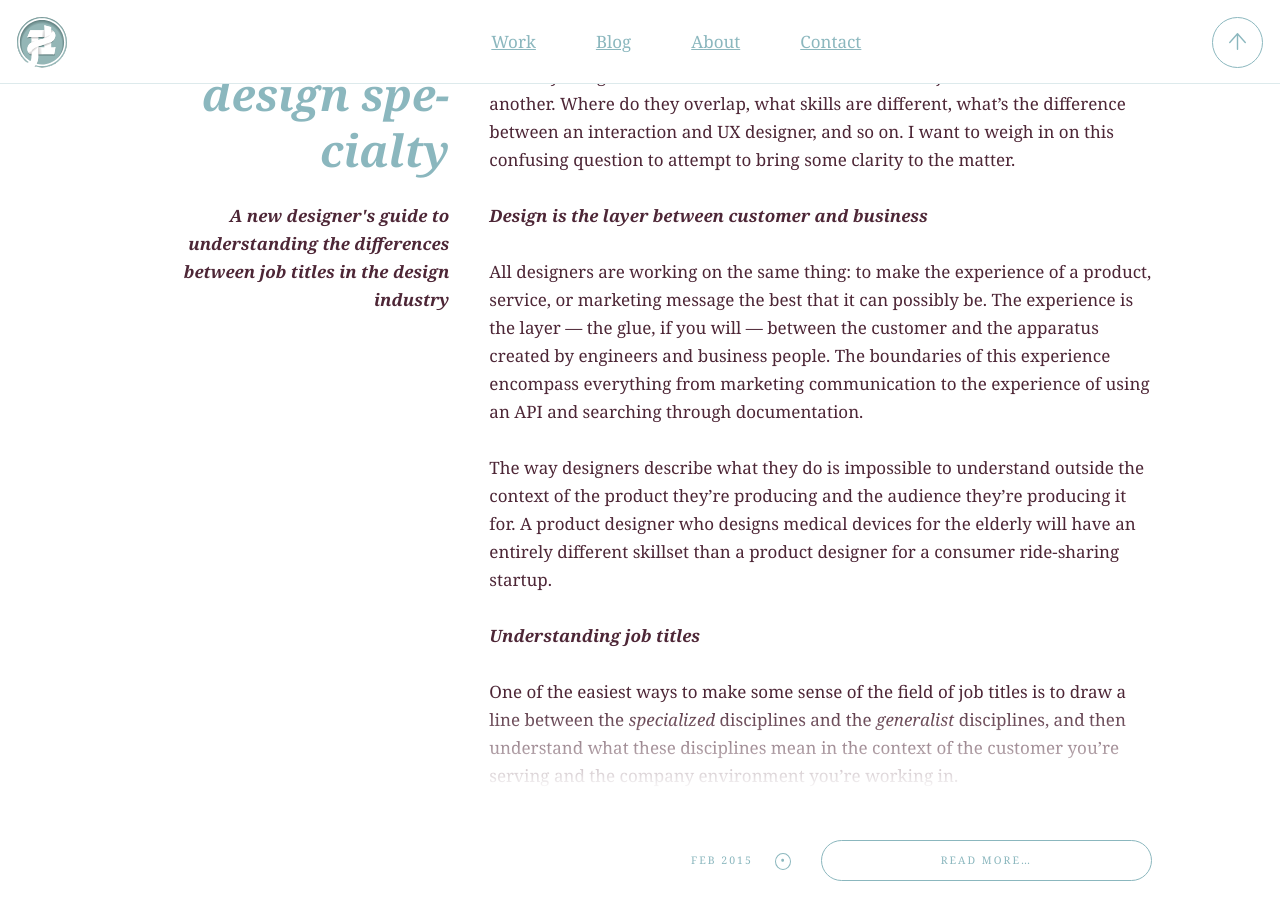
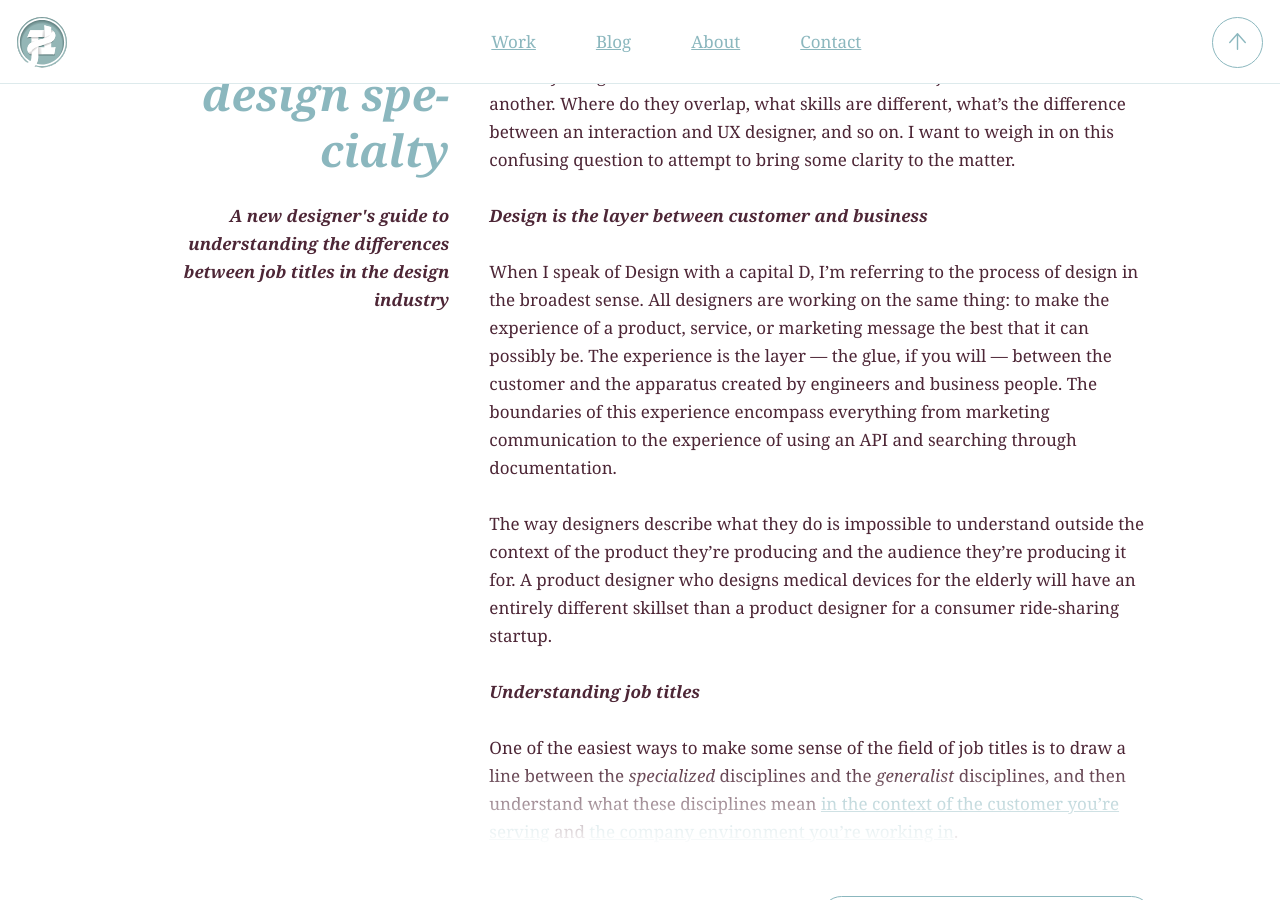
Before and after one commit to zachalbert/zachalbert.com_v6-build, a Jekyll site: the page built from index.html, in a window 1280 px wide and 900 px high, scrolled down 1006 px. Built offline with Jekyll 4.4.1, drawn with Linux system fonts in a browser that asks for light colours; the list of posts is cut into pages by our own code; comment, search, counter and statistics services are not loaded; some of the changed lines change nothing that is shown.

Commit message:
Publishing post

```diff
--- a/_posts/2015-02-10-how-to-pick-a-design-specialty.md
+++ b/_posts/2015-02-10-how-to-pick-a-design-specialty.md
@@ -16,26 +16,25 @@
 
 ### Design is the layer between customer and business
 
-All designers are working on the same thing: to make the experience of a product, service, or marketing message the best that it can possibly be. The experience is the layer — the glue, if you will — between the customer and the apparatus created by engineers and business people. The boundaries of this experience encompass everything from marketing communication to the experience of using an API and searching through documentation.
+When I speak of Design with a capital D, I'm referring to the process of design in the broadest sense. All designers are working on the same thing: to make the experience of a product, service, or marketing message the best that it can possibly be. The experience is the layer — the glue, if you will — between the customer and the apparatus created by engineers and business people. The boundaries of this experience encompass everything from marketing communication to the experience of using an API and searching through documentation.
 
 The way designers describe what they do is impossible to understand outside the context of the product they're producing and the audience they're producing it for. A product designer who designs medical devices for the elderly will have an entirely different skillset than a product designer for a consumer ride-sharing startup.
 
 ## Understanding job titles
 
-One of the easiest ways to make some sense of the field of job titles is to draw a line between the *specialized* disciplines and the *generalist* disciplines, and then understand what these disciplines mean in the context of the customer you're serving and the company environment you're working in.
+One of the easiest ways to make some sense of the field of job titles is to draw a line between the *specialized* disciplines and the *generalist* disciplines, and then understand what these disciplines mean <a href="#who-do-you-want-to-serve">in the context of the customer you're serving</a> and <a href="#what-kind-of-company-do-you-want-to-work-for">the company environment you're working in</a>.
 
 <!-- more -->
 <div class="anchor-offset" id="more"></div>
 
 1. *Specialized Designers* — Those who focus on a particular point in time or a specific aspect of the design (such as a visual designer, who might only work on UI polish, or an interaction designer who will zoom in on the nitty gritty of how users interact with controls). They may work across a product lifecycle, but will generally be focused on a single aspect of it. Specialists thrive on larger teams who can oversee the disciplines the specialist doesn't cover.
-2. *Generalist Designers* — Those who generalize and see a product through a wider chunk of its lifecycle (such as a product designer or entrepreneur who will design a product from idea all the way through implementation). They tend to be more holistic in their thinking, often pulling in techniques and findings from unrelated fields to enhance their design. They tend to thrive in younger companies where specialization is a liability rather than an asset.
-
+2. *Generalist Designers* — Those who generalize and see a product through a wider chunk of its lifecycle (such as a product designer or entrepreneur who will design a product from initial idea all the way through implementation). They tend to be more wholistic in their thinking, often pulling in techniques and findings from unrelated fields to enhance their design, yet not diving as deep as the specialist. They tend to thrive in younger companies where specialization is a liability rather than an asset.
 
 ### All designers are user experience designers
 
-_All_ designers in any capacity are user experience designers. Since all designers work along the customer-facing spectrum, all designers have the capacity to affect the experience <a href="/ten-million-smiles/">positively or negatively</a>.
+_All_ Designers are user experience designers, if you care to be pedantic with me for a moment. Since all designers work along the customer-facing spectrum, all designers have the capacity to affect the experience positively or negatively.
 
-Within that umbrella, however, the specialists and generalists break down more like this:
+Within that umbrella, however, the specialists and generalists break down more specifically like this:
 
 * Design &amp; User Experience
   * Specialized Designers
@@ -58,35 +57,45 @@
 If you answer the following two questions honestly and accurately, you'll be pretty close to narrowing down an ideal specialty:
 
 1. <a href="#who-do-you-want-to-serve">Who do you want to serve with your design work?</a>
-2. <a href="#what-kind-of-company-environment-do-you-want-to-work-in">What kind of environment do you want to work in?</a>
+2. <a href="#what-kind-of-company-do-you-want-to-work-for">What kind of environment do you want to work in?</a>
 
 ## Who do you want to serve?
 
 When I say "serve" in this context, I mean your end-user. Though design is about flexibly and creatively solving problems in unfamiliar problem spaces, having a connection to your end-user goes a long way toward helping you overcome the more uncomfortable aspects of design. For example, humbly accepting your user knows more about their problem than you do, or seeking the opinion of colleagues even if it means showing unpolished work. These are all things that become much easier when you _genuinely care_ about the effect your solution has on your audience.
 
+Furthermore, this helps you understand the size of the job market you'll be entering, and what an average day might look like. For instance, if you're really interested in building products to help small business owners run their businesses more effectively, then you might look at jobs in mobile app design and follow a few companies that successfully deliver products to this customer base.
+
 In broad strokes, here are a few customer categories to consider in the software space (this is not a comprehensive list):
 
 * **B2B customers** — Business customers have very specific needs with very specific budgets, and are eager to pay for the solution that fits their needs the best. Business customers tend to be more accessible, fewer in number, and extremely loyal — as long as you can deliver on a demanding feature list better than your competitors. Common companies for designers in this space are usually online, software-as-a-service based.
-* **Consumer market** — Consumer facing software has a different set of requirements, and carries with it the allure of designing for a massive audience. Designing for the broader consumer market means your design decisions may intimately affect the lives of many. Simultaneously, the consumer market tends to be more fickle than business customers, adopting fad products that are here today, gone tomorrow.
-* **Specific customer vertical** — Another way to think about who you design for is to pick a specific demographic or vertical you care a lot about. If you're interested in wine, then you might build a great career at an agency that does business with a lot of wineries. If you're more of a social enterprise type, the non-profit world is in serious need of talented designers.
+* **Consumer market** — Consumer facing software has a different set of requirements, and carries with it the allure of designing for a massive audience. Designing for the broader consumer market means your design decisions may intimately affect the lives of many. Simultaneously, the consumer market tends to be more fickle than business customers, adopting fad products that are here today, gone tomorrow. As a new designer, it can be difficult to stand out in the overcrowded consumer space.
+* **Specific customer vertical** — Another way to think about who you design for is to pick a specific demographic or vertical you care a lot about. If you're interested in wine, then you might build a great career at an agency that does business with a lot of wineries. If you're more of a social enterprise type, the non-profit world is in serious need of talented designers. Specializing in a vertical (but not necessarily a skillset) allows you to make a name for yourself more easily, which can be a platform for uncovering more interesting design opportunities in the future.
 
-## What kind of company environment do you want to work in?
+## What kind of company do you want to work for?
 
-Different stages of a company's lifecycle carries with it different perks, responsibilities, and downsides.
+Different stages of a company's lifecycle carries with it different perks, responsibilities, and downsides. The following generalizations are _almost_ too broad to be useful, so take this with a grain of salt.
 
-* **Early Stage / Small Product Companies** — Startups and companies less than ~50 people. Designers in these types of companies tend to need a more generalist skillset, a bouyant spirit, and a willingness to tackle new challenges for which they might be ill-equipped to deal with.
+* **Early Stage / Small Product Companies** _(Startups and companies usually with fewer than ~50 people)_ — Designers in these types of companies tend to need a more generalist skillset, a bouyant spirit, and a willingness to tackle new challenges for which they might be ill-equipped to handle.
   * *Good for:*
     * **Product & Interaction Designers** — These specialties thrive at small startups whose main, and sometimes _only_ offering, is a single product or experience. These designers relish the opportunity to practice their skills across the entire spectrum and are frequently delivering prototypes that look, behave, and sometimes are coded exactly like the final product.
-    * **Visual Designers** — Many visual designers in smaller companies get a wide variety of work, from marketing and communications design to UI and web design. The upside is that you might get the opportunity to design an icon set. The downside is that if you really just want to design icon sets, chances are you'll be too busy with a million other things to focus on what you want.
-    * **UX Designers** — UX design as a broad category is a role frequently seen at small companies. Similar to product designers, the UX designer's responsibilities may extend even beyond those of the product designers to also consider the documentation and support process, and may also take on more of the research and customer feedback responsibilities. In a lot of cases, the UX designer may take on product management responsibilities (or the other way around) until the company grows to a certain size.
-* **Mid Stage / Larger Product Companies** — Though people will draw the "mid-size" company line anywhere from 50 people to 250 people depending on their experience, the general rule of thumb is that once a company reaches a certain size, designers are encouraged to specialize their skillset. This effect becomes more and more pronounced as company size increases.
+    * **Visual Designers** — Many visual designers in smaller companies get a wide variety of work, from marketing and communications design to UI and web design. The upside is that you might get the opportunity to design a pet favorite project like an icon set. The downside is that if you want to only work on projects you like, chances are you'll be too busy with a million things to focus on just that.
+    * **UX Designers** — UX design as a broad category is a role frequently seen at small companies. Similar to product designers, the UX designer's responsibilities may extend even beyond those of the product designers to also consider the documentation and support process, and may also take on more of the research and customer feedback responsibilities. In a lot of cases, the UX designer may take on product management responsibilities (or the other way around) until the company grows to a size where separate roles for product management and UX are required.
+* **Mid Stage / Larger Product Companies** — People will draw the lower line of what defines a "mid-size" company as anywhere from 50 people to 500 people depending on their experience. However, the general rule of thumb is that once a company graduates from its startup phase to its grownup phase, designers are encouraged to specialize their skillset. This effect becomes more and more pronounced as company size and maturity increases.
   * *Good for:*
-    * **User Researchers** — If you are more interested in the research aspect of the design process, you will likely be happier in a larger company that has the budget and wherewithal to conduct proper user research. Smaller companies typically don't have the time, bandwidth, or budget to yield satisfying results.
-    * **Visual Designers** — Visual designers in these types of companies have more of a chance to specialize, and frequently have more structure around the design process. The upside is there are layers of managers to both shield you from the whims of management and help you learn, the downside is there are layers of managers.
+    * **User Researchers** — If you are more interested in the research aspect of the design process, you will likely be happier in a larger company that has the budget and wherewithal to conduct proper user research and actually execute on the discoveries uncovered. Smaller companies typically don't have the time, bandwidth, or budget to yield satisfying results in my experience.
+    * **Visual Designers** — Visual designers in these types of companies have more of a chance to specialize, and frequently have more structure and mentorship in their design process. The upside is there are layers of managers to both shield you from the whims of management and help you learn; the downside is there are layers of managers.
     * **UI Designers** — Though UI designers thrive at startups, doing UI design at a larger or later stage company affords you the luxury of diving more deeply. For instance, you might <a href="https://medium.com/designing-medium/crafting-link-underlines-on-medium-7c03a9274f9">be able to analyze all the ways you can code a link underline for maximum aesthetic viability</a>, whereas that same behavior would get you thrown overboard at a startup.
-    * **UX Designers** — UX designers at larger companies might use similar tools as UX designers at small companies, but they go into significantly greater depth. There is typically more time, rigor, and formal testing that goes into an enterprise-level UX process.
-* **Agencies, Studios, and Consultancies** — Agencies are a different animal. Agency designers have to be skilled at _communicating_ about design (more so than their counterparts), as they frequently interface directly with clients. On the one hand, agency life results in a wider variety of projects with less of the drama surrounded with building a product. On the other, many describe it feeling very impersonal, and that they have no connection to the end result other than the paycheck. Most of the design jobs mentioned above can be found in the agency world, and the size rules apply as well. Larger agencies are more likely to work with larger companies, and designers in that world will likely be more encouraged to specialize. Boutique agencies are more likely to work with smaller companies (though not always), but these designers will always be called on to be multi-discplinary.
+    * **UX Designers** — UX designers at larger companies might use similar tools as UX designers at small companies, but they can go into significantly greater depth when at a company that invests in user experience and design. There is typically more time, rigor, and formal testing that goes into an enterprise-level UX process.
+* **Agencies, Studios, and Consultancies** — Agencies are a bit of a different animal. Agency designers have to be skilled at _communicating_ about design more so than their counterparts, as project stakeholders rotate on an ongoing basis. On the one hand, agency life results in a wider variety of projects. On the other, many describe it feeling very impersonal, and that they have no connection to the end result other than the paycheck. Most of the job titles mentioned above can be found in the agency world, and the company size rules apply as well. Larger agencies are more likely to work with larger companies, and designers in that world will likely be more encouraged to specialize. Boutique agencies are more likely to work with smaller companies (though not always), but these designers will always be called on to be multi-disciplinary.
 
 ## Conclusion
 
-To sum this up, there two main questions
+To sum up, while the job titles in the design world are diverse, they're _largely_ made up by designers attempting to communicate the process of design to a world that doesn't think the same way.
+
+It's confusing and will require some research to wrap your head around. However, follow these principles as a jumping off point for your research and you'll have a much easier time of it.
+
+1. Decide if you want to <a href="#understanding-job-titles">specialize or generalize your skillset</a>
+2. Decide <a href="#who-do-you-want-to-serve">who you care about working for</a>, and
+3. Decide <a href="#what-kind-of-company-do-you-want-to-work-for">what kind of company you want to work in</a>
+
+Finally, make sure to take advantage of <a href="https://news.layervault.com/">design</a> <a href="http://hunie.co/">communities</a> to ask for advice and critique as much as possible. This will minimize the time you spend bumbling around.
```
